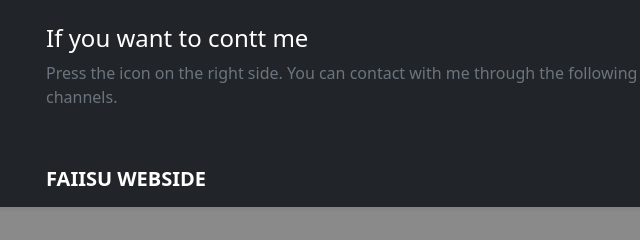
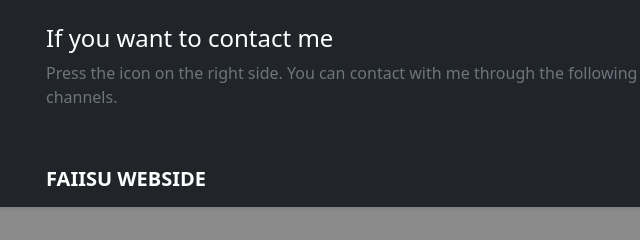
Before and after one commit to Faiisu/Faiisu.github.io, a plain HTML site: page index.html in a window 1280 px wide. Both pictures are taken after a click on the button "MY CONTACT". Shown: the top 240 px of the page, 36-676 px from the left. Drawn offline with nearby package versions, Linux system fonts and the light colour scheme.

Commit message:
Update index.html

```diff
--- a/index.html
+++ b/index.html
@@ -21,7 +21,7 @@
         <div class="container">
           <div class="row">
             <div class="col-sm-8 col-md-7 py-4">
-              <h4 class="text-white">If you want to contt me</h4>
+              <h4 class="text-white">If you want to contact me</h4>
               <p class="text-muted">Press the icon on the right side. You can contact with me through the following channels.</p>
             </div>
             <div class="col-sm-4 offset-md-1 py-4">
```
